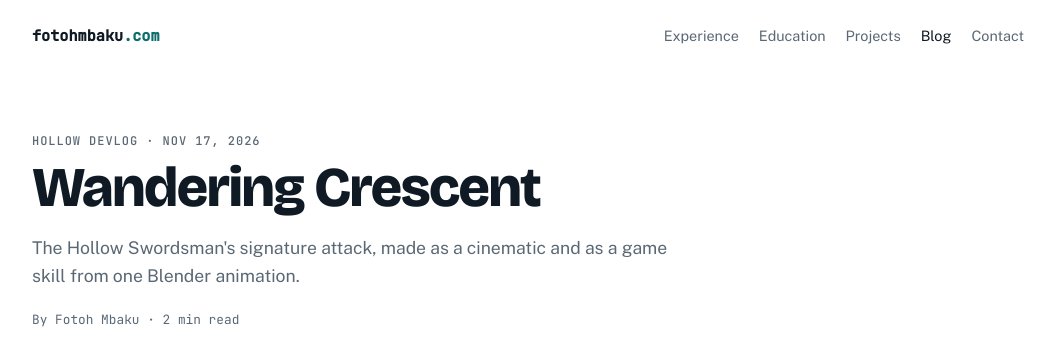
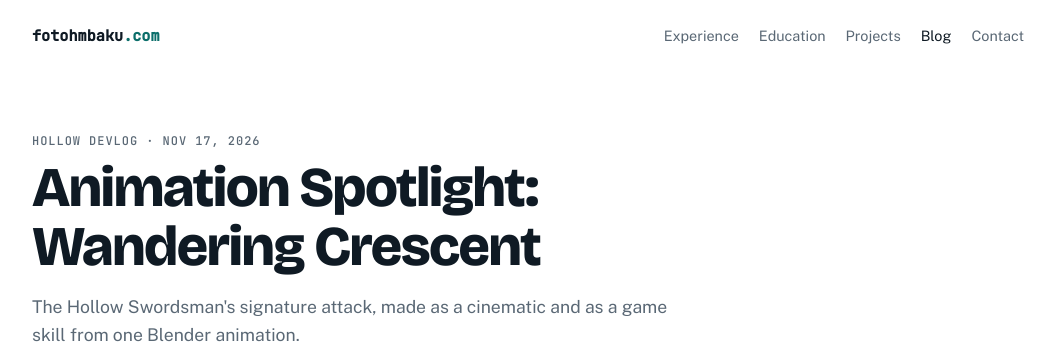
Before and after one commit to fotohmbaku/fotohmbaku.com, a plain HTML site: page blog/wandering-crescent/index.html in a window 1280 px wide. Shown: the top 344 px of the page, without its empty margins (112-1167 px from the left). Drawn offline with nearby package versions, Linux system fonts and the light colour scheme.

Commit message:
Title the post Animation Spotlight: Wandering Crescent

```diff
--- a/blog/wandering-crescent/index.html
+++ b/blog/wandering-crescent/index.html
@@ -3,12 +3,12 @@
 <head>
 <meta charset="utf-8">
 <meta name="viewport" content="width=device-width, initial-scale=1, viewport-fit=cover">
-<title>Wandering Crescent | Fotoh Mbaku</title>
+<title>Animation Spotlight: Wandering Crescent | Fotoh Mbaku</title>
 <meta name="description" content="The Wandering Crescent cinematic and in-game skill: how they were built from one Blender animation.">
 <link rel="canonical" href="https://fotohmbaku.com/blog/wandering-crescent/">
 <meta name="author" content="Fotoh Mbaku">
 <meta property="og:type" content="article">
-<meta property="og:title" content="Wandering Crescent">
+<meta property="og:title" content="Animation Spotlight: Wandering Crescent">
 <meta property="og:description" content="The Wandering Crescent cinematic and in-game skill: how they were built from one Blender animation.">
 <meta property="og:url" content="https://fotohmbaku.com/blog/wandering-crescent/">
 <meta property="og:image" content="https://fotohmbaku.com/blog/wandering-crescent/share.jpg">
@@ -43,7 +43,7 @@
   <article>
     <header class="post-head">
       <div class="label">Hollow devlog · Nov 17, 2026</div>
-      <h1>Wandering Crescent</h1>
+      <h1>Animation Spotlight: Wandering Crescent</h1>
       <p class="dek">The Hollow Swordsman's signature attack, made as a cinematic and as a game skill from one Blender animation.</p>
       <div class="meta">By Fotoh Mbaku · 2 min read</div>
     </header>
```
Also changed, not shown: blog/index.html (+1 -1 lines).
